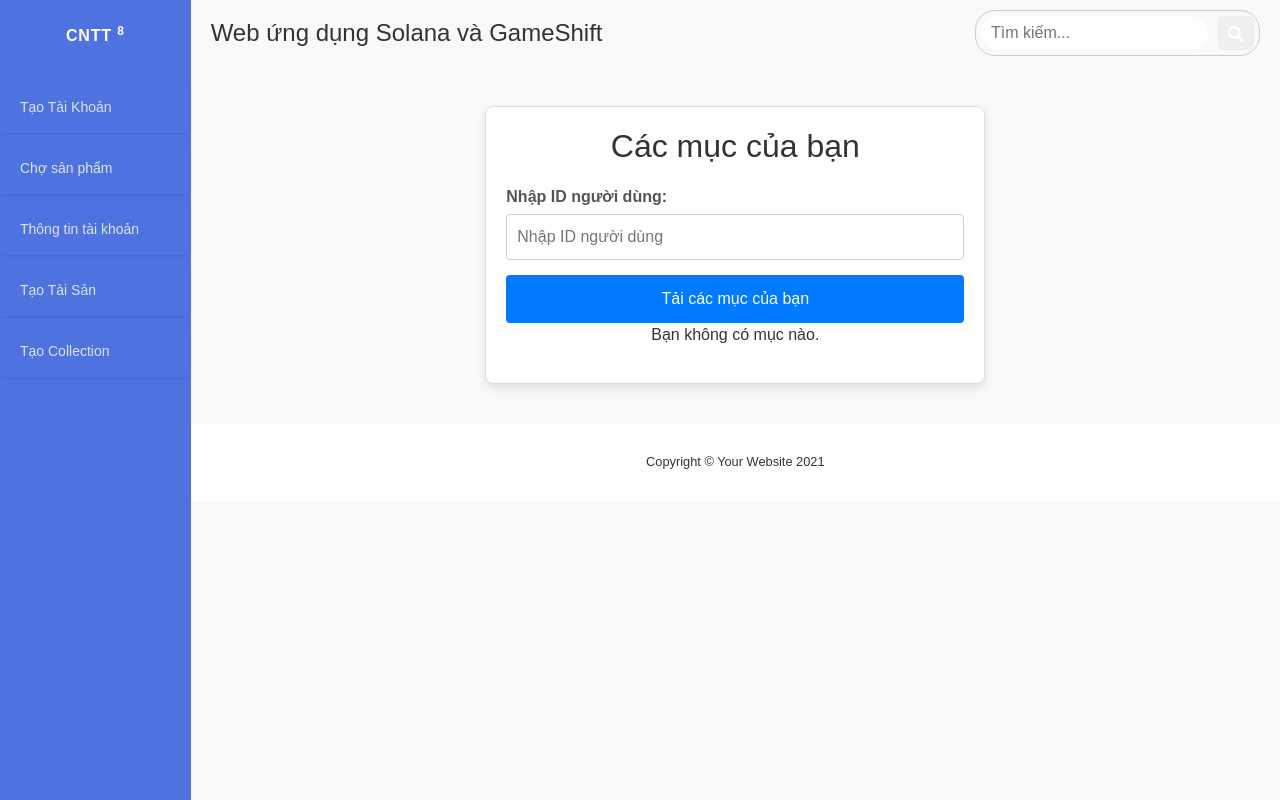
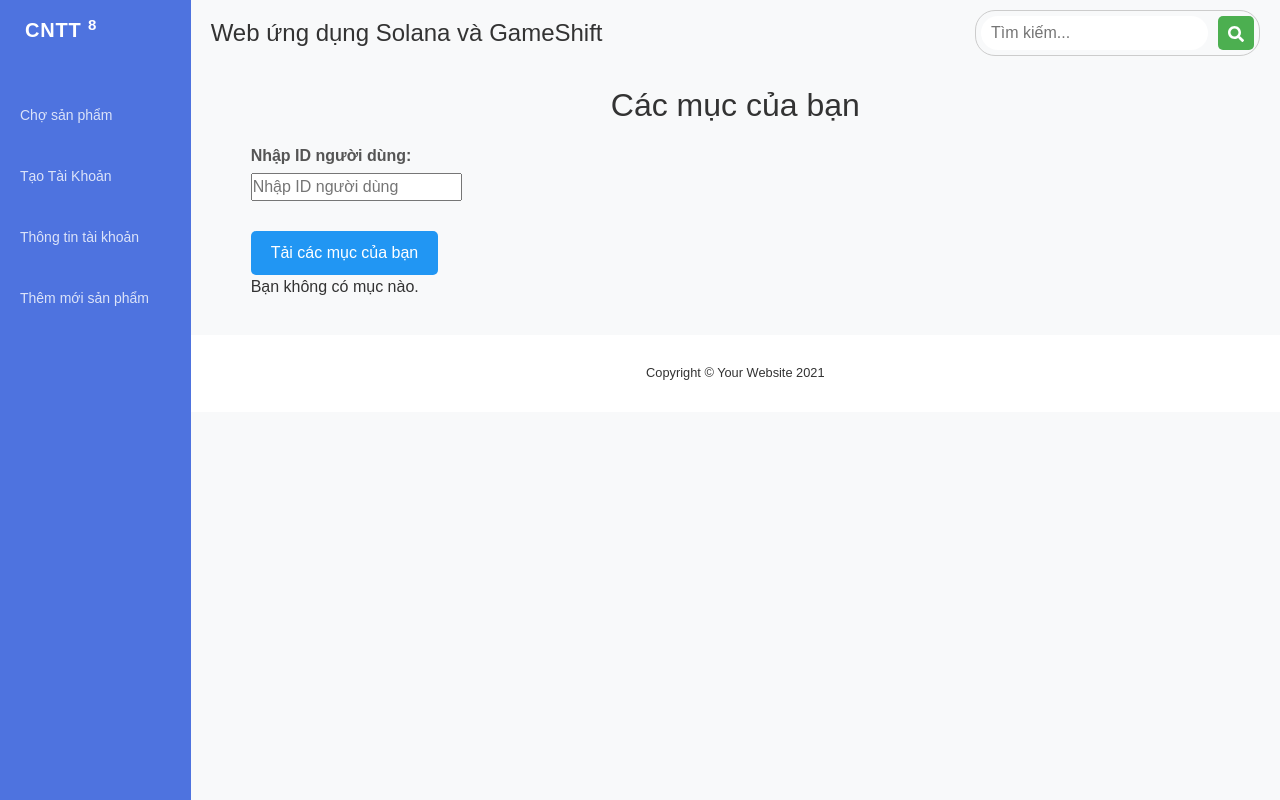
Before and after one commit to DATDK009/Solana-react, a React (Create React App) app: page /user-items in a window 1280 px wide. Built offline with nearby package versions, Linux system fonts and the light colour scheme.

Commit message:
sửa lại cấu trúc và giao diện

```diff
--- a/src/App.css
+++ b/src/App.css
@@ -139,6 +139,70 @@ footer {
 }
 
 
+.logo {
+  display: flex;
+  align-items: center;
+  padding: 15px;
+}
+
+.logo-icon {
+  font-size: 24px;
+  margin-right: 10px;
+}
+
+.name-logo {
+  font-size: 20px;
+  font-weight: bold;
+}
+
+.nav {
+  margin-top: 20px;
+}
+
+.nav-list {
+  list-style: none;
+  padding: 0;
+}
+
+.nav-item {
+  padding: 10px 20px;
+}
+
+.nav-link {
+  text-decoration: none;
+  color: #ecf0f1;
+  display: block;
+  transition: background 0.3s;
+}
+
+.nav-link:hover {
+  background-color: #34495e;
+}
+
+.has-submenu .submenu {
+  display: none; /* Ẩn submenu mặc định */
+  list-style: none;
+  padding: 0;
+  margin: 0;
+}
+
+.has-submenu:hover .submenu {
+  display: block; /* Hiển thị khi hover */
+}
+
+.submenu-item {
+  padding: 5px 30px;
+}
+
+.submenu-link {
+  text-decoration: none;
+  color: #bdc3c7;
+}
+
+.submenu-link:hover {
+  color: #ecf0f1;
+}
+
 /* nav {
   background-color: #007bff;
   padding: 10px 20px;
--- a/src/components/Layout/Sidebars/index.js
+++ b/src/components/Layout/Sidebars/index.js
@@ -5,8 +5,8 @@ const Sidebar = () => {
   return (
     <div className="sidebar">
       <div className="logo">
-        <div className="">
-          <i className=""></i>
+        <div className="logo-icon">
+          <i className="fas fa-store"></i> {/* Thay đổi icon nếu cần */}
         </div>
         <div className="name-logo">
           CNTT <sup>8</sup>
@@ -15,13 +15,13 @@ const Sidebar = () => {
       <nav className="nav">
         <ul className="nav-list">
           <li className="nav-item">
-            <Link to="/create-account" className="nav-link">
-              Tạo Tài Khoản
+            <Link to="/" className="nav-link">
+              Chợ sản phẩm
             </Link>
           </li>
           <li className="nav-item">
-            <Link to="/" className="nav-link">
-              Chợ sản phẩm
+            <Link to="/create-account" className="nav-link">
+              Tạo Tài Khoản
             </Link>
           </li>
           <li className="nav-item">
@@ -29,15 +29,20 @@ const Sidebar = () => {
               Thông tin tài khoản
             </Link>
           </li>
-          <li className="nav-item">
-            <Link to="/create-asset" className="nav-link">
+          <li className="nav-item has-submenu">
+            <span className="nav-link">Thêm mới sản phẩm</span>
+            <ul className="submenu">
+              <li className="submenu-item">
+                <Link to="/create-asset" className="submenu-link">
                   Tạo Tài Sản
                 </Link>
               </li>
-          <li className="nav-item">
-            <Link to="/create-collection" className="nav-link">
+              <li className="submenu-item">
+                <Link to="/create-collection" className="submenu-link">
                   Tạo Collection
                 </Link>
+              </li>
+            </ul>
           </li>
         </ul>
       </nav>
@@ -45,5 +50,4 @@ const Sidebar = () => {
   );
 };
 
-
 export default Sidebar;
--- a/src/pages/Home/index.js
+++ b/src/pages/Home/index.js
@@ -124,19 +124,6 @@ const HomePage = () => {
                 >
                   Mua
                 </button>
-                <button
-                  className="btn btn-danger"
-                  onClick={() => {
-                    const confirmed = window.confirm(
-                      "Bạn chắc chắn muốn hủy đăng bán sản phẩm này?"
-                    );
-                    if (confirmed) {
-                      handleCancelListing(item.item.id); // Thực hiện xóa nếu người dùng xác nhận
-                    }
-                  }}
-                >
-                  Hủy đăng bán
-                </button>
               </td>
             </tr>
           ))}
--- a/src/pages/UserItems/index.js
+++ b/src/pages/UserItems/index.js
@@ -2,26 +2,24 @@ import React, { useState } from "react";
 import "./styles.css";
 
 const UserItems = ({ authToken }) => {
-  const [userId, setUserId] = useState(""); // State để lưu userId từ input
-  const [items, setItems] = useState([]); // State để lưu dữ liệu mục của người dùng
-  const [loading, setLoading] = useState(false); // Trạng thái loading
-  const [error, setError] = useState(""); // Trạng thái lỗi
-  const [price, setPrice] = useState(""); // State để lưu giá nhập từ người dùng
-  const [currency, setCurrency] = useState("USDC"); // Mặc định đơn vị tiền tệ là USDC
-  const [consentUrl, setConsentUrl] = useState(""); // lưu link giao dịch
+  const [userId, setUserId] = useState("");
+  const [items, setItems] = useState([]);
+  const [loading, setLoading] = useState(false);
+  const [error, setError] = useState("");
+  const [price, setPrice] = useState("");
+  const [currency, setCurrency] = useState("USDC"); // Mặc định là "USDC"
+  // const [consentUrl, setConsentUrl] = useState("");
 
   const handleFetchItems = async () => {
-    // Kiểm tra nếu thiếu userId hoặc authToken thì thông báo lỗi
     if (!userId) {
       setError("Vui lòng nhập ID người dùng.");
-      return; // Dừng hàm nếu thiếu thông tin
+      return;
     }
 
     setLoading(true);
-    setError(""); // Reset lỗi khi bắt đầu tải lại dữ liệu
+    setError("");
 
     try {
-      // Gửi yêu cầu API để lấy các mục của người dùng
       const response = await fetch(
         `https://api.gameshift.dev/nx/users/${userId}/items`,
         {
@@ -38,44 +36,46 @@ const UserItems = ({ authToken }) => {
       }
 
       const data = await response.json();
-      setItems(data.data || []); // Lưu danh sách mục
+      setItems(data.data || []);
     } catch (error) {
-      setError(error.message); // Hiển thị thông báo lỗi nếu có
+      setError(error.message);
     } finally {
-      setLoading(false); // Đặt lại trạng thái loading
+      setLoading(false);
     }
   };
 
   const handleListForSale = async (assetId) => {
-    if (!price || isNaN(price) || price <= 0) {
+    // Kiểm tra nếu giá chưa được nhập hoặc không hợp lệ
+    if (!price[assetId] || isNaN(price[assetId]) || price[assetId] <= 0) {
       setError("Vui lòng nhập giá hợp lệ.");
       return;
     }
 
-    setLoading(true);
-    setError(""); // Reset lỗi khi bắt đầu gửi yêu cầu
+    setLoading(true); // Hiển thị trạng thái đang tải
+    setError(""); // Reset lỗi
 
     try {
-      // Đảm bảo sử dụng USDC làm đơn vị tiền tệ
+      // Gửi yêu cầu POST để đăng bán tài sản
       const response = await fetch(
         `https://api.gameshift.dev/nx/unique-assets/${assetId}/list-for-sale`,
         {
-          method: "POST",
+          method: "POST", // Phương thức POST
           headers: {
+            accept: "application/json", // Định dạng trả về là JSON
+            "content-type": "application/json", // Nội dung là JSON
             "x-api-key":
-              "eyJhbGciOiJIUzI1NiIsInR5cCI6IkpXVCJ9.eyJrZXkiOiI4ZGI1MTRiMC01YzJlLTRlMGItYmQ2Mi0zNjBiOThhZDZjZGYiLCJzdWIiOiJhZThjOTk0OS04MjUyLTQwNmUtODBkMS1iMzhhNDY4MWE4YzIiLCJpYXQiOjE3MzI0MzgwNzl9.JLD3LGE_0kt04Dcs78QqFI5Hpfl6GtFpMTlfCSXq7h8", // Thay bằng API key của bạn
-            "Content-Type": "application/json",
-            accept: "application/json",
+              "eyJhbGciOiJIUzI1NiIsInR5cCI6IkpXVCJ9.eyJrZXkiOiI4ZGI1MTRiMC01YzJlLTRlMGItYmQ2Mi0zNjBiOThhZDZjZGYiLCJzdWIiOiJhZThjOTk0OS04MjUyLTQwNmUtODBkMS1iMzhhNDY4MWE4YzIiLCJpYXQiOjE3MzI0MzgwNzl9.JLD3LGE_0kt04Dcs78QqFI5Hpfl6GtFpMTlfCSXq7h8",
           },
           body: JSON.stringify({
             price: {
-              currencyId: currency, // Đảm bảo sử dụng "USDC" làm đơn vị tiền tệ
-              naturalAmount: price,
+              currencyId: "USDC", // Loại tiền tệ
+              naturalAmount: parseFloat(price[assetId]).toFixed(2).toString(), // Số tiền
             },
           }),
         }
       );
 
+      // Kiểm tra nếu phản hồi không OK
       if (!response.ok) {
         const errorData = await response.json();
         const errorMessage =
@@ -84,26 +84,62 @@ const UserItems = ({ authToken }) => {
         return;
       }
 
-      // Sau khi đăng bán thành công, yêu cầu lại dữ liệu sản phẩm để cập nhật giá
-      const updatedItems = await fetch(
-        `https://api.gameshift.dev/nx/users/${userId}/items`,
+      const data = await response.json();
+      const { consentUrl } = data;
+
+      // Điều hướng người dùng đến URL đồng ý
+      window.location.href = consentUrl;
+
+      // Thông báo thành công
+      alert("Sản phẩm đã được đăng bán, vui lòng hoàn tất qua URL đồng ý.");
+    } catch (error) {
+      // Xử lý lỗi khi có lỗi xảy ra
+      setError(`Có lỗi xảy ra: ${error.message}`);
+    } finally {
+      // Dừng trạng thái loading khi xong
+      setLoading(false);
+    }
+  };
+  const handleCancelListing = async (assetId) => {
+    setLoading(true); // Hiển thị trạng thái đang tải
+    setError(""); // Reset lỗi
+
+    try {
+      // Gửi yêu cầu POST để hủy đăng bán tài sản
+      const response = await fetch(
+        `https://api.gameshift.dev/nx/unique-assets/${assetId}/cancel-sale`,
         {
+          method: "POST", // Phương thức POST
           headers: {
+            accept: "application/json", // Định dạng trả về là JSON
             "x-api-key":
               "eyJhbGciOiJIUzI1NiIsInR5cCI6IkpXVCJ9.eyJrZXkiOiI4ZGI1MTRiMC01YzJlLTRlMGItYmQ2Mi0zNjBiOThhZDZjZGYiLCJzdWIiOiJhZThjOTk0OS04MjUyLTQwNmUtODBkMS1iMzhhNDY4MWE4YzIiLCJpYXQiOjE3MzI0MzgwNzl9.JLD3LGE_0kt04Dcs78QqFI5Hpfl6GtFpMTlfCSXq7h8",
-            accept: "application/json",
           },
         }
       );
 
-      const responseData = await response.json();
-      setConsentUrl(responseData.consentUrl); // Lưu consentUrl
-      const updatedData = await updatedItems.json();
-      setItems(updatedData.data || []); // Cập nhật danh sách mục
-      alert("Sản phẩm đã được đăng bán thành công!");
+      // Kiểm tra nếu phản hồi không OK
+      if (!response.ok) {
+        const errorData = await response.json();
+        const errorMessage =
+          errorData.message || "Không thể hủy đăng bán tài sản.";
+        setError(`Lỗi: ${errorMessage}`);
+        return;
+      }
+
+      const data = await response.json();
+      const { consentUrl } = data;
+
+      // Điều hướng người dùng đến URL đồng ý
+      window.location.href = consentUrl;
+
+      // Thông báo thành công
+      alert("Đã hủy đăng bán tài sản, vui lòng hoàn tất qua URL đồng ý.");
     } catch (error) {
+      // Xử lý lỗi khi có lỗi xảy ra
       setError(`Có lỗi xảy ra: ${error.message}`);
     } finally {
+      // Dừng trạng thái loading khi xong
       setLoading(false);
     }
   };
@@ -124,7 +160,7 @@ const UserItems = ({ authToken }) => {
         />
       </div>
 
-      {/* Nút gọi hàm lấy dữ liệu */}
+      {/* Nút tải danh sách */}
       <button
         onClick={handleFetchItems}
         disabled={loading}
@@ -136,82 +172,106 @@ const UserItems = ({ authToken }) => {
       {/* Hiển thị lỗi nếu có */}
       {error && <p className="error-message">{error}</p>}
 
-      {/* Hiển thị danh sách mục của người dùng */}
+      {/* Thông tin ví hiển thị bên ngoài */}
+      {items.length > 0 && (
+        <div className="wallet-info">
+          <h3>Thông tin ví</h3>
+          {items
+            .filter((item) => item.type === "Currency")
+            .map((item, index) => (
+              <p key={index}>
+                {item.item.symbol}: {item.quantity}
+              </p>
+            ))}
+        </div>
+      )}
+
+      {/* Hiển thị danh sách mục trong bảng */}
       {loading ? (
         <p>Đang tải dữ liệu...</p>
       ) : items.length > 0 ? (
-        <ul>
-          {items.map((item, index) => (
-            <li key={index} className="item">
-              <h3>
-                {item.type === "Currency" ? item.item.name : item.item.name}
-              </h3>
-              {item.type === "Currency" ? (
-                <div>
-                  <p>
-                    <strong>Loại:</strong> {item.item.symbol}
-                  </p>
-                  <p>
-                    <strong>Số lượng:</strong> {item.quantity}
-                  </p>
-                </div>
-              ) : (
-                <div>
-                  <p>
-                    <strong>Mô tả:</strong> {item.item.description}
-                  </p>
-                  <p>
-                    <strong>Thuộc tính:</strong>{" "}
-                    {item.item.attributes[0]?.traitType}:{" "}
-                    {item.item.attributes[0]?.value}
-                  </p>
+        <table className="items-table">
+          <thead>
+            <tr>
+              <th>Tên sản phẩm</th>
+              <th>Mô tả</th>
+              <th>Hình ảnh</th>
+              <th>Giá bán</th>
+              <th>Hành động</th>
+            </tr>
+          </thead>
+          <tbody>
+            {items
+              .filter((item) => item.type !== "Currency")
+              .map((item, index) => (
+                <tr key={index}>
+                  <td>{item.item.name}</td>
+                  <td>{item.item.description}</td>
+                  <td>
                     <img
                       src={item.item.imageUrl}
                       alt={item.item.name}
-                    width={"200px"}
-                    height={"200px"}
+                      width="100"
+                      height="100"
                     />
-                  {/* Form nhập giá cho sản phẩm */}
+                  </td>
+                  <td>
                     <div className="price-input-container">
-                    <label htmlFor="price">Nhập giá: </label>
+                      <label htmlFor={`price-${item.item.id}`}>
+                        Giá hiện tại:
+                      </label>
                       <input
                         type="number"
-                      id="price"
-                      value={price}
-                      onChange={(e) => setPrice(e.target.value)}
-                      placeholder="Giá sản phẩm"
+                        id={`price-${item.item.id}`}
+                        value={price[item.item.id] || ""}
+                        onChange={(e) =>
+                          setPrice({
+                            ...price,
+                            [item.item.id]: e.target.value, // Cập nhật giá cho mặt hàng cụ thể
+                          })
+                        }
+                        placeholder="Nhập giá"
                       />
-                    <label htmlFor="currency">Đơn vị tiền tệ: </label>
+                      {/* Dropdown cho chọn currency */}
+                      <div className="currency-container">
+                        <label htmlFor="currency">Chọn loại tiền tệ: </label>
                         <select
                           id="currency"
                           value={currency}
                           onChange={(e) => setCurrency(e.target.value)}
                         >
                           <option value="USDC">USDC</option>
-                      {/* Bạn có thể thêm các đơn vị tiền tệ khác ở đây */}
+                          {/* Có thể thêm các lựa chọn tiền tệ khác */}
                         </select>
+                      </div>
+                    </div>
+                  </td>
+                  <td>
+                    <div>
+                      {/* Nút đăng bán */}
                       <button
                         onClick={() => handleListForSale(item.item.id)}
                         disabled={loading}
                       >
                         {loading ? "Đang đăng bán..." : "Đăng bán"}
                       </button>
-                    <p>
-                      <strong>Giao dịch:</strong>{" "}
-                      <a
-                        href={consentUrl}
-                        target="_blank"
-                        rel="noopener noreferrer"
+
+                      {/* Nút hủy đăng bán */}
+                      <button style={{ backgroundColor: "red" }}
+                        onClick={() => handleCancelListing(item.item.id)}
+                        disabled={loading}
                       >
-                        {consentUrl}
-                      </a>
-                    </p>
+                        {loading ? "Đang hủy..." : "Hủy đăng bán"}
+                      </button>
+
+                      {/* Hiển thị thông báo lỗi nếu có */}
+                      {error && <p style={{ color: "red" }}>{error}</p>}
                     </div>
-                </div>
-              )}
-            </li>
+                  </td>
+                </tr>
               ))}
-        </ul>
+          </tbody>
+        </table>
       ) : (
         <p>Bạn không có mục nào.</p>
       )}
--- a/src/pages/UserItems/styles.css
+++ b/src/pages/UserItems/styles.css
@@ -1,121 +1,94 @@
-/* Container chung cho component */
 .user-items-container {
-    max-width: 500px;
-    margin: 40px auto;
     padding: 20px;
+  }
+
+  .items-table {
+    width: 100%;
+    border-collapse: collapse;
+    margin-top: 20px;
+  }
+
+  .items-table th,
+  .items-table td {
     border: 1px solid #ddd;
-    border-radius: 8px;
-    background-color: #fff;
-    box-shadow: 0 4px 10px rgba(0, 0, 0, 0.1);
-    font-family: 'Arial', sans-serif;
-}
+    padding: 8px;
+    text-align: center;
+  }
 
-h2 {
-    text-align: center;
-    color: #333;
+  .items-table th {
+    background-color: #f4f4f4;
+    font-weight: bold;
+  }
+
+  .items-table img {
+    max-width: 100px;
+    height: auto;
+  }
+
+  .input-container {
     margin-bottom: 20px;
-}
+  }
 
-/* Phần input nhập ID người dùng */
-.input-container {
-    margin-bottom: 15px;
-}
+  .fetch-button {
+    margin-top: 10px;
+  }
 
-.input-container label {
-    font-size: 16px;
-    font-weight: bold;
-    display: block;
-    margin-bottom: 5px;
-}
+  .error-message {
+    color: red;
+    margin-top: 10px;
+  }
+/* Đặt kiểu dáng chung cho các nút */
+button {
+    background-color: #4CAF50; /* Màu nền */
+    color: white; /* Màu chữ */
+    padding: 10px 20px; /* Khoảng cách bên trong nút */
+    border: none; /* Xóa viền */
+    border-radius: 5px; /* Bo góc */
+    cursor: pointer; /* Hiệu ứng con trỏ */
+    font-size: 16px; /* Cỡ chữ */
+    transition: background-color 0.3s ease, transform 0.2s ease; /* Hiệu ứng chuyển đổi */
+  }
 
-.input-container input {
-    width: 100%;
-    padding: 10px;
-    border: 1px solid #ccc;
-    border-radius: 4px;
-    font-size: 16px;
-}
+  /* Thêm hiệu ứng hover */
+  button:hover {
+    background-color: #45a049; /* Màu nền khi hover */
+    transform: scale(1.05); /* Tăng kích thước nhẹ khi hover */
+  }
 
-.input-container input:focus {
-    outline: none;
-    border-color: #66cc66;
-}
+  /* Khi nút bị disabled */
+  button:disabled {
+    background-color: #cccccc; /* Màu nền khi bị khóa */
+    color: #666666; /* Màu chữ khi bị khóa */
+    cursor: not-allowed; /* Hiệu ứng con trỏ khi bị khóa */
+    transform: none; /* Xóa hiệu ứng phóng to */
+  }
 
-/* Nút tải dữ liệu */
-.fetch-button {
-    width: 100%;
-    padding: 12px;
-    font-size: 16px;
-    color: #fff;
-    background-color: #007bff;
-    border: none;
-    border-radius: 4px;
-    cursor: pointer;
-    transition: background-color 0.3s;
-}
+  /* Nút đăng bán */
+  button.fetch-button {
+    background-color: #2196F3; /* Màu xanh dương */
+  }
 
-.fetch-button:disabled {
-    background-color: #ccc;
-    cursor: not-allowed;
-}
+  button.fetch-button:hover {
+    background-color: #1e88e5; /* Màu xanh dương đậm hơn */
+  }
 
-.fetch-button:hover:enabled {
-    background-color: #0056b3;
-}
+  /* Nút đăng bán sản phẩm */
+  button.list-button {
+    background-color: #ff9800; /* Màu cam */
+  }
 
-/* Hiển thị thông báo lỗi */
-.error-message {
-    color: red;
-    font-weight: bold;
-    text-align: center;
-    margin-top: 20px;
-}
+  button.list-button:hover {
+    background-color: #fb8c00; /* Màu cam đậm hơn */
+  }
+    /* Thông tin ví */
+    .wallet-info {
+        margin-top: 20px;
+        padding: 15px;
+        background-color: #f8f9fa;
+        border: 1px solid #ddd;
+        border-radius: 5px;
+      }
 
-/* Danh sách các mục của người dùng */
-ul {
-    list-style-type: none;
-    padding: 0;
-}
-
-li {
-    padding: 15px;
-    background-color: #fff;
-    border-radius: 6px;
-    box-shadow: 0 1px 3px rgba(0, 0, 0, 0.1);
-    margin-bottom: 15px;
-}
-
-h3 {
-    margin: 0;
-    font-size: 18px;
-    color: #333;
-}
-
-/* Các phần tử bên trong mục */
-li div {
-    margin-top: 10px;
-}
-
-li p {
-    margin: 5px 0;
-    font-size: 14px;
-    color: #555;
-}
-
-li img {
-    margin-top: 10px;
-    border-radius: 8px;
-}
-
-/* Trạng thái đang tải */
-p {
-    text-align: center;
-    font-size: 16px;
-    color: #333;
-}
-
-/* Khi không có mục nào */
-p:empty {
-    font-style: italic;
-    color: #777;
-}
+      .wallet-info h3 {
+        margin-bottom: 10px;
+      }
```
Lines whose indentation alone changed are shown as unchanged.
